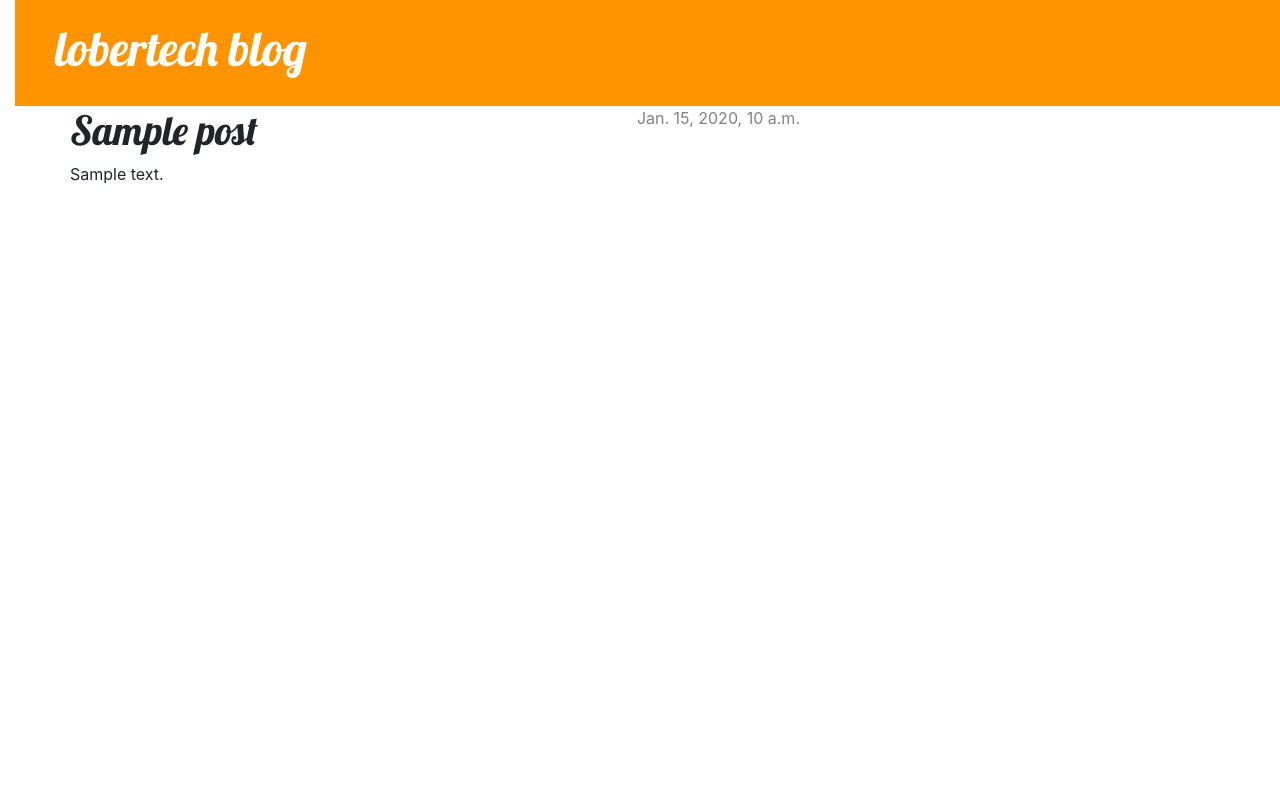
After one commit to lobertech/my-first-blog, a Django app: template blog/templates/blog/post_detail.html in a window 1280 px wide. The commit adds this page. Run offline with Django 3.2, Linux system fonts and the light colour scheme; the template is opened without the code that fills it: most values are stand-ins (such as "Sample title", 1, 10 or a date in 2020); some libraries are stand-ins or nearby versions.

Commit message:
Added view and template for detailed blog post as well as CSS for the site.

```diff
--- /dev/null
+++ b/blog/static/css/blog.css
@@ -0,0 +1,56 @@
+h1 a {
+    color: #fca205;
+    font-family: 'Lobster';
+}
+
+body {
+    padding-left: 15px;
+}
+
+.page-header {
+    background-color: #ff9400;
+    margin-top: 0;
+    padding: 20px 20px 20px 40px;
+}
+
+.page-header h1, .page-header h1 a, .page-header h1 a:visited, .page-header h1 a:active {
+    color: #ffffff;
+    font-size: 36pt;
+    text-decoration: none;
+}
+
+.content {
+    margin-left: 40px;
+}
+
+h1, h2, h3, h4 {
+    font-family: 'Lobster', cursive;
+}
+
+.date {
+    float: right;
+    color: #828282;
+}
+
+.save {
+    float: right;
+}
+
+.post-form textarea, .post-form input {
+    width: 100%;
+}
+
+.top-menu, .top-menu:hover, .top-menu:visited {
+    color: #ffffff;
+    float: right;
+    font-size: 26pt;
+    margin-right: 20px;
+}
+
+.post {
+    margin-bottom: 70px;
+}
+
+.post h1 a, .post h1 a:visited {
+    color: #000000;
+}
--- /dev/null
+++ b/blog/templates/blog/base.html
@@ -0,0 +1,23 @@
+{% load staticfiles %}
+<html>
+    <head>
+        <title>lobertech blog</title>
+        <link rel="stylesheet" href="https://fonts.googleapis.com/css?family=Lobster&subset=latin,latin-ext" type="text/css">
+        <link rel="stylesheet" href="https://stackpath.bootstrapcdn.com/bootstrap/4.1.3/css/bootstrap.min.css" integrity="sha384-MCw98/SFnGE8fJT3GXwEOngsV7Zt27NXFoaoApmYm81iuXoPkFOJwJ8ERdknLPMO" crossorigin="anonymous">
+        <link rel="stylesheet" href="{% static 'css/blog.css' %}">
+    </head>
+    <body>
+        <div class="page-header">
+            <h1><a href="">lobertech blog</a></h1>
+        </div>
+
+        <div class="content container">
+            <div class="row">
+                <div class="col-md-8">
+                    {% block content %}
+                    {% endblock %}
+                </div>
+            </div>
+        </div>
+    </body>
+</html>
--- /dev/null
+++ b/blog/templates/blog/post_detail.html
@@ -0,0 +1,12 @@
+{% extends 'blog/base.html' %}
+{% block content %}
+    <div class="post">
+        {% if post.published_date %}
+            <div class="date">
+                {{ post.published_date }}
+            </div>
+        {% endif %}
+        <h1>{{ post.title }}</h1>
+        <p>{{ post.text|linebreaksbr }}</p>
+    </div>
+{% endblock %}
--- a/blog/urls.py
+++ b/blog/urls.py
@@ -1,6 +1,7 @@
-from django.urls import path
+from django.urls import re_path
 from . import views
 
 urlpatterns = [
-    path('', views.post_list, name='post_list'),
+    re_path(r'^$', views.post_list, name='post_list'),
+    re_path(r'^post/(?P<pk>[0-9]+)/$', views.post_detail, name='post_detail'),
 ]
--- a/blog/views.py
+++ b/blog/views.py
@@ -1,4 +1,4 @@
-from django.shortcuts import render
+from django.shortcuts import render, get_object_or_404
 from django.utils import timezone
 from .models import Post
 
@@ -6,3 +6,7 @@ from .models import Post
 def post_list(request):
     posts = Post.objects.filter(publish_date__lte=timezone.now()).order_by('publish_date')
     return render(request, 'blog/post_list.html', {'posts': posts})
+
+def post_detail(request, pk):
+    post = get_object_or_404(Post, pk=pk)
+    return render(request, 'blog/post_detail.html', {'post': post})
```
Also changed, not shown: blog/templates/blog/post_list.html (+10 -16 lines).
